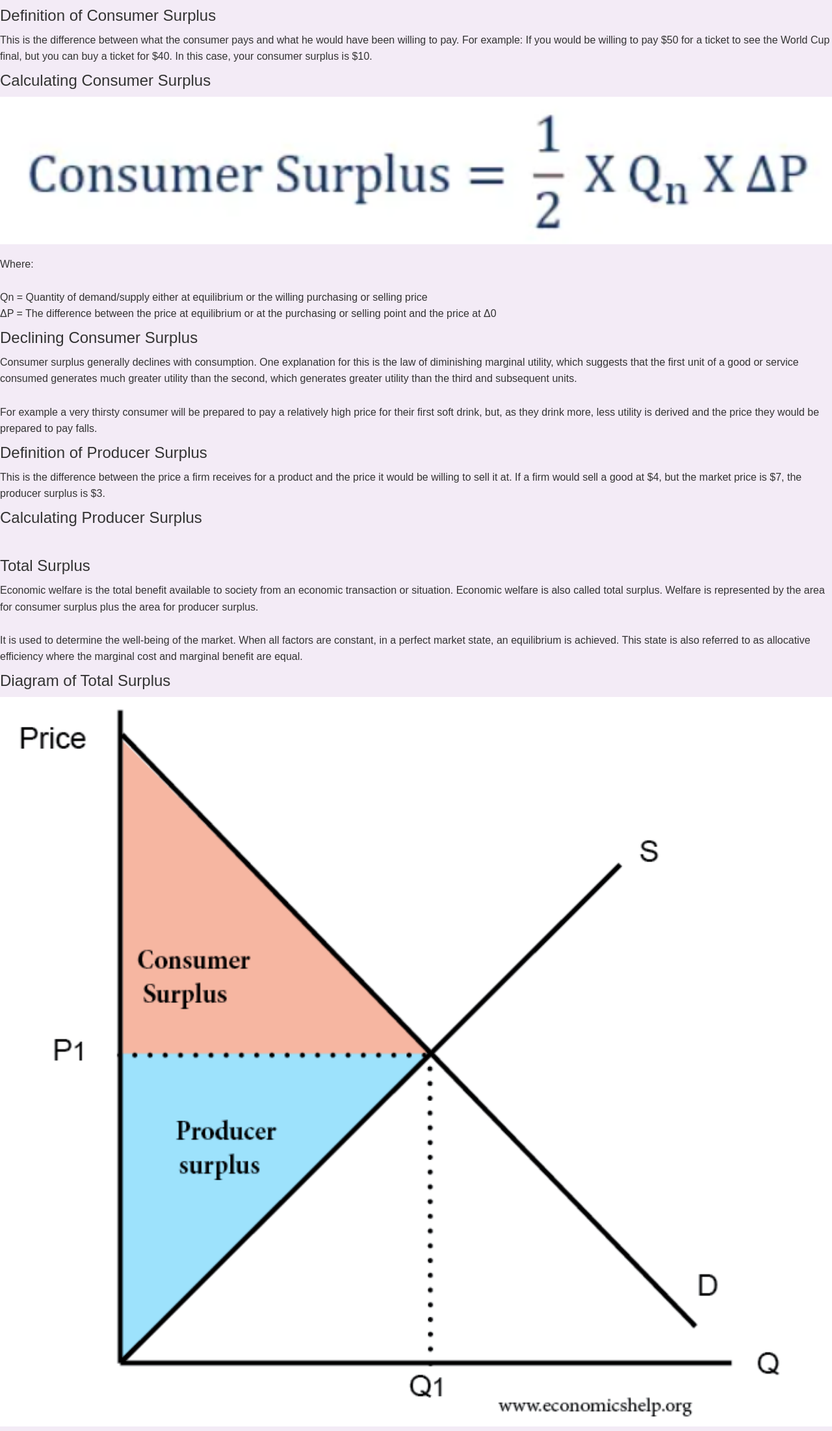
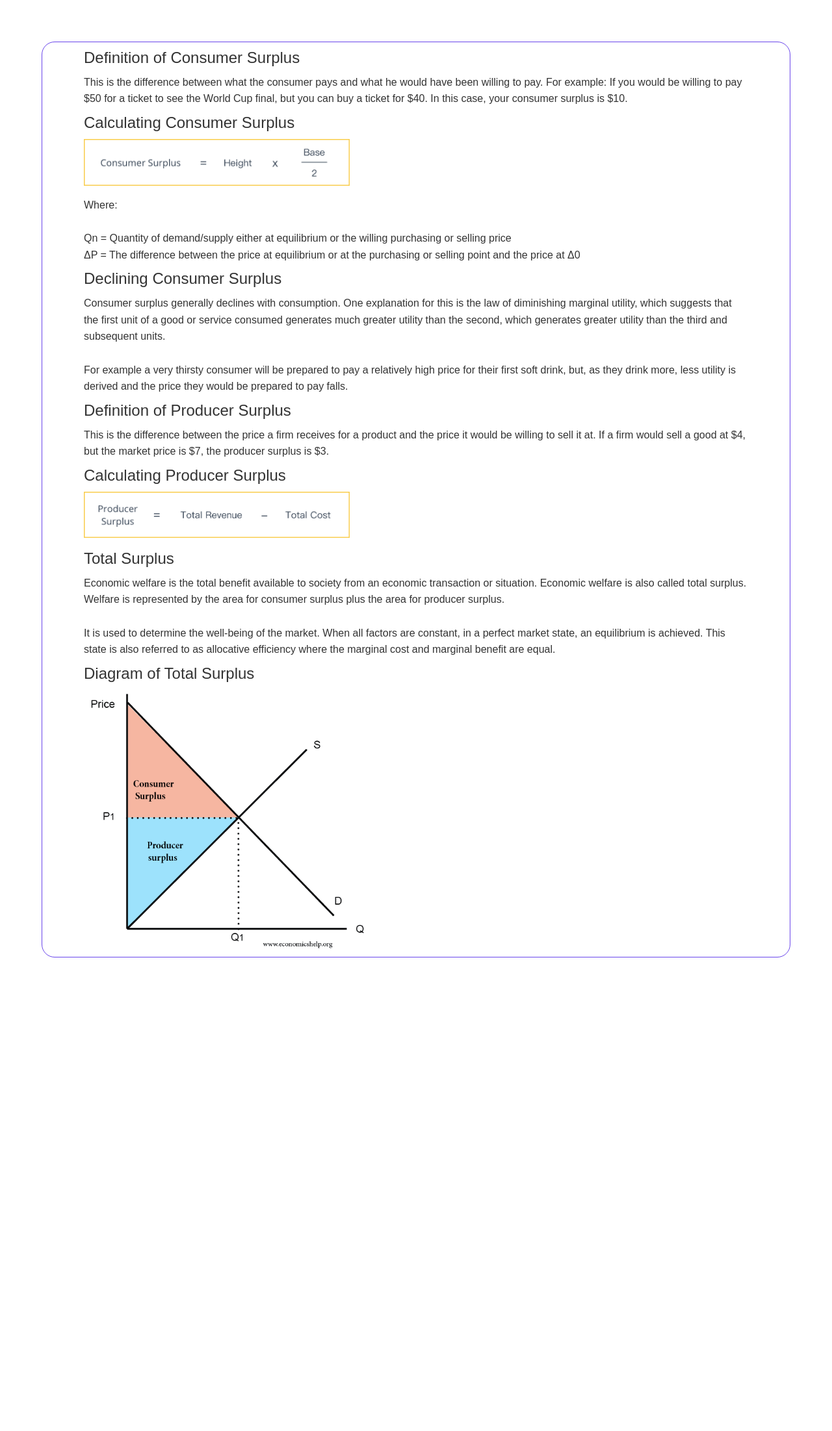
Before and after one commit to Aust1nNguyen/eco-entries, a Flask app: page /surplus in a window 1280 px wide. Shown: the part 60-2263 px from the top of the page at 65% size. After the commit the page ends 1534 px from the top, so only its background shows below. Run offline with Flask 2, Linux system fonts and the light colour scheme; some libraries are stand-ins or nearby versions.

Commit message:
CSS Improvements

```diff
--- a/app/static/css/content.css
+++ b/app/static/css/content.css
@@ -31,3 +31,8 @@
     grid-template-columns: repeat(auto-fit, minmax(50px, 1fr));
     grid-template-rows: repeat(3, auto-fit);
 }
+
+.equation{
+    width: 50%;
+    text-align: center;
+}
--- a/app/static/css/login.css
+++ b/app/static/css/login.css
@@ -1,5 +1,5 @@
 body {
-    background-color: #F3EBF6;
+    background-color: #fff;
     font-family: 'Ubuntu', sans-serif;
 }
 .form_heads{
--- a/app/templates/dashboard.html
+++ b/app/templates/dashboard.html
@@ -28,11 +28,6 @@
 
 <!-- User Progress -->
 <div class="main-content">
-    <header>
-        <div class="user-wrapper">
-            <h4>{{ current_user.username }}</h4>
-        </div>
-    </header>
 
     <div class="cards">
         <div class="card-single">
--- a/app/templates/index.html
+++ b/app/templates/index.html
@@ -30,7 +30,7 @@
         <div class="circle-txt"><a href="{{ url_for('elasticity') }}"> ELASTICITY</a></div>
     </div>
     <div class="res-circle">
-        <div class="circle-txt"><a href="{{ url_for('elasticity') }}">CONSUMER AND <br> PRODUCER SURPLUS</a></div>
+        <div class="circle-txt"><a href="{{ url_for('surplus') }}">CONSUMER AND <br> PRODUCER SURPLUS</a></div>
     </div>
 
     </section>
--- a/app/templates/surplus.html
+++ b/app/templates/surplus.html
@@ -1,13 +1,16 @@
 {% extends "base.html" %}
 
 {% block content %}
+<div class= "course-border">
 <h2>Definition of Consumer Surplus</h2>
 <p>This is the difference between what the consumer pays and what he would have been willing to pay.
 For example: If you would be willing to pay $50 for a ticket to see the World Cup final, but you can buy a ticket for $40.
 In this case, your consumer surplus is $10.</p>
 
 <h2>Calculating Consumer Surplus</h2>
-<img src="/static/images/cs_equat.png" alt="">
+<div style="width: 40%; text-align: center;">
+<img src="/static/images/cs.png" alt="">
+</div>
 <p>
     Where:
     <br> <br>
@@ -30,7 +33,9 @@ In this case, your consumer surplus is $10.</p>
 If a firm would sell a good at $4, but the market price is $7, the producer surplus is $3.</p>
 
 <h2>Calculating Producer Surplus</h2>
-<img src="" alt="">
+<div style="width: 40%; text-align: center;">
+    <img src="/static/images/ps.png" alt="">
+</div>
 
 <h2>Total Surplus</h2>
 <p>
@@ -42,9 +47,11 @@ If a firm would sell a good at $4, but the market price is $7, the producer surp
     This state is also referred to as allocative efficiency where the marginal cost and marginal benefit are equal.</p>
 
 <h2>Diagram of Total Surplus</h2>
+<div style="width: 45%;">
 <img src="/static/images/surplus.png" alt="Consumer and Producer Surplus" >
+</div>
 
 
-
+</div>
 
 {% endblock %}
```
Also changed, not shown: app/templates/elasticity.html (+7 -3 lines), app/static/images/cs.png (added), app/static/images/cs_equat.png (deleted), app/static/images/ps.png (added).
